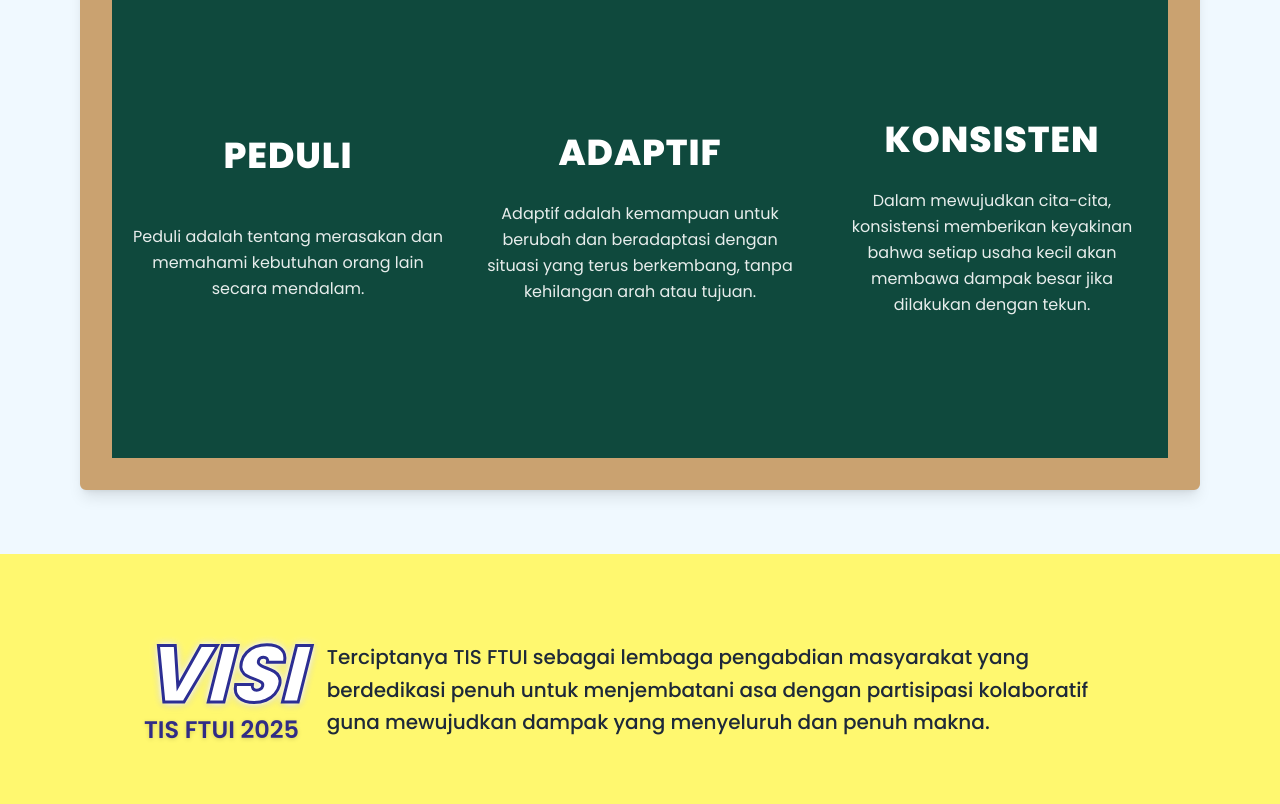
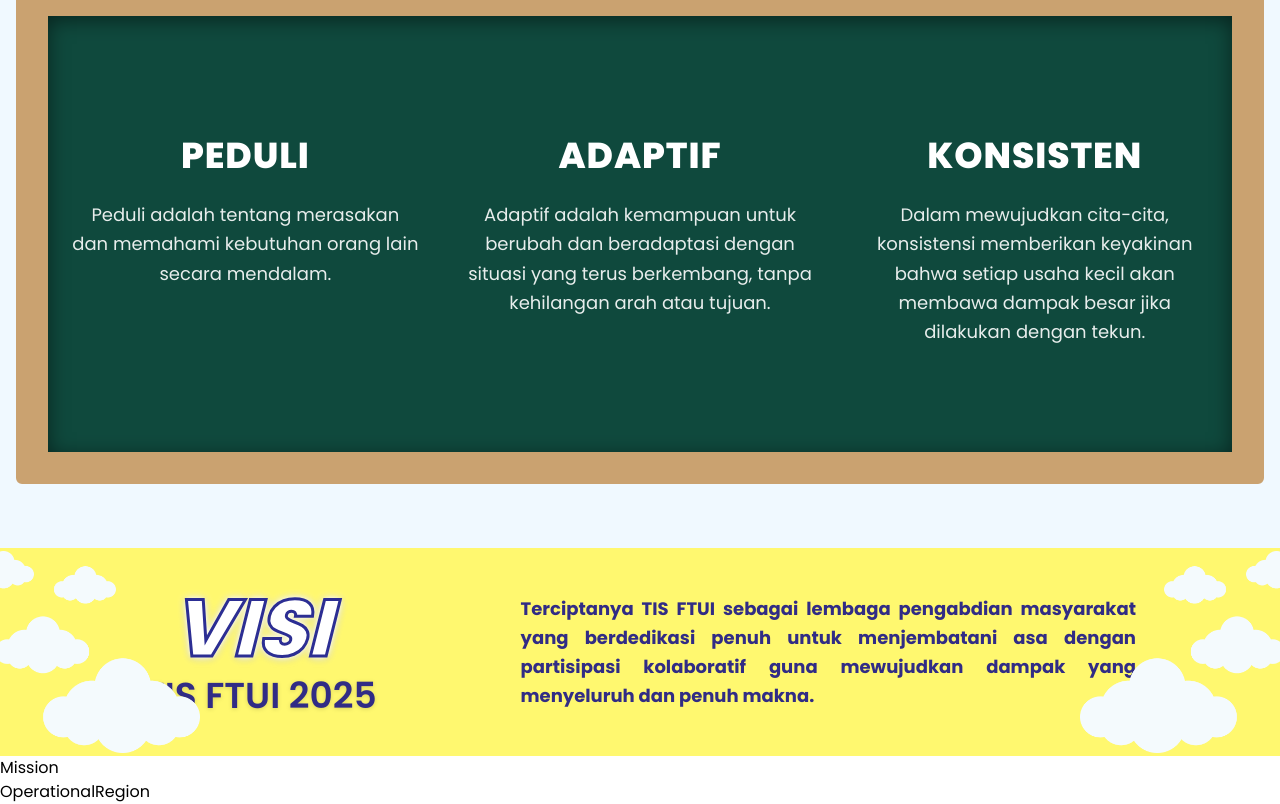
Before and after one commit to EXERCISE-FTUI/TISxExercise-2025, a Next.js app: page / in a window 1280 px wide. Shown: the part 280-1084 px from the top of the page. Built offline with nearby package versions, Linux system fonts and the light colour scheme.

Commit message:
fixed alignment issues, added vision

```diff
--- a/src/sections/Values/Values.tsx
+++ b/src/sections/Values/Values.tsx
@@ -6,50 +6,53 @@
     <section id="values" className="w-screen py-16 bg-sky-50">
       {/* Title row */}
       <div className="mx-auto mb-8 max-w-6xl px-4 flex items-end gap-4">
-        <h2 className="text-5xl md:text-6xl font-extrabold uppercase text-outline text-outline-shadow text-outline-glow">
+        <h2 className="text-5xl md:text-8xl font-extrabold uppercase leading-none text-outline text-outline-shadow text-outline-glow">
           NILAI
         </h2>
-        <span className="text-xl md:text-2xl font-semibold text-indigo-900">
+        <span className="text-xl md:text-3xl pb-1 font-semibold text-indigo-900">
           TIS FTUI 2025
         </span>
       </div>
 
       {/* Chalkboard */}
-    <div className="mx-auto max-w-6xl px-4">
-      <div className="rounded-md border-[32px] border-[#caa270] bg-[#0f493d] shadow-lg">
+      <div className="mx-auto max-w-7xl px-4">
+        <div
+          className="rounded-md border-[32px] border-[#caa270] bg-[#0f493d] shadow-lg"
+          style={{
+            boxShadow: 'inset 0 4px 20px rgba(0, 0, 0, 0.5)',
+            height: '500px'
+          }}
+        >
           <div className="flex flex-col md:flex-row">
-
             {/* Value 1 */}
-          <div className="flex-1 px-4 py-25 flex flex-col items-center justify-center text-center">
-            <h3 className="mb-12 text-4xl font-extrabold uppercase tracking-wide text-white">
+            <div className="flex-1 px-6 py-30 flex flex-col items-center justify-start text-center gap-6">
+              <h3 className="text-4xl font-extrabold uppercase tracking-wide text-white">
                 PEDULI
               </h3>
-            <p className="text-l leading-relaxed text-white/90">
+              <p className="text-lg leading-relaxed text-white/90">
                 Peduli adalah tentang merasakan dan memahami kebutuhan orang lain secara mendalam.
               </p>
             </div>
 
             {/* Value 2 */}
-          <div className="flex-1 px-4 py-35 flex flex-col items-center justify-center text-center">
-            <h3 className="mb-7 text-4xl font-extrabold uppercase tracking-wide text-white">
+            <div className="flex-1 px-6 py-30 flex flex-col items-center justify-start text-center gap-6">
+              <h3 className="text-4xl font-extrabold uppercase tracking-wide text-white">
                 ADAPTIF
               </h3>
-            <p className="text-l leading-relaxed text-white/90">
+              <p className="text-lg leading-relaxed text-white/90">
                 Adaptif adalah kemampuan untuk berubah dan beradaptasi dengan situasi yang terus berkembang, tanpa kehilangan arah atau tujuan.
               </p>
             </div>
 
-
             {/* Value 3 */}
-          <div className="flex-1 px-4 py-35 flex flex-col items-center justify-center text-center">
-            <h3 className="mb-7 text-4xl font-extrabold uppercase tracking-wide text-white">
+            <div className="flex-1 px-6 py-30 flex flex-col items-center justify-start text-center gap-6">
+              <h3 className="text-4xl font-extrabold uppercase tracking-wide text-white">
                 KONSISTEN
               </h3>
-            <p className="text-l leading-relaxed text-white/90">
+              <p className="text-lg leading-relaxed text-white/90">
                 Dalam mewujudkan cita-cita, konsistensi memberikan keyakinan bahwa setiap usaha kecil akan membawa dampak besar jika dilakukan dengan tekun.
               </p>
             </div>
-
           </div>
         </div>
       </div>
--- a/src/sections/Vision/Vision.tsx
+++ b/src/sections/Vision/Vision.tsx
@@ -8,49 +8,52 @@
       id="vision"
       className="relative isolate w-screen overflow-hidden bg-[#FFF86F]"
     >
-      {/* -------------- side clouds ---------------- */}
-      {/* LEFT side (flipped) */}
-      <div className="pointer-events-none absolute inset-y-0 left-0 w-[120px] overflow-hidden relative z-10">
+      {/* -------------- Side Clouds ---------------- */}
+
+      {/* LEFT side (mirrored horizontally) */}
+      <div className="pointer-events-none absolute left-0 top-0 bottom-0 z-10 w-[200px]">
         <Image
           src="/assets/Staffs/images/cloud.png"
-          alt="cloud"
+          alt="cloud left"
           fill
-          className="object-contain object-left rotate-180 select-none"
+          className="object-contain object-left scale-x-[-1] select-none"
           priority
         />
       </div>
 
-
       {/* RIGHT side (normal) */}
-      <div className="pointer-events-none absolute inset-y-0 right-0 w-[120px] overflow-hidden relative z-10">
+      <div className="pointer-events-none absolute right-0 top-0 bottom-0 z-10 w-[200px]">
         <Image
           src="/assets/Staffs/images/cloud.png"
-          alt="cloud"
+          alt="cloud right"
           fill
           className="object-contain object-right select-none"
         />
       </div>
 
             {/* -------------- banner content ------------- */}
-      <div className="mx-auto max-w-5xl px-4 py-12 md:py-20 flex flex-col md:flex-row md:items-center gap-6">
+      <div className="mx-auto max-w-5xl px-4 py-6 md:py-10 flex flex-col md:flex-row md:items-center gap-6">
+
         {/* Heading Container */}
-      <div className="shrink-0 flex flex-col items-start">
-        <div className="text-[5rem] leading-none italic font-extrabold uppercase text-indigo-900 drop-shadow-sm text-outline-shadow text-outline-visi">
+        <div className="shrink-0 flex flex-col items-center md:items-start text-center md:text-left">
+          <div className="text-[5rem] leading-none pl-7 italic font-extrabold uppercase text-indigo-900 drop-shadow-sm text-outline-shadow text-outline-visi">
             Visi
           </div>
-        <div className="text-2xl font-semibold text-indigo-900 drop-shadow-sm">
+          <div className="text-4xl font-semibold text-indigo-900 drop-shadow-sm mt-2">
             TIS&nbsp;FTUI&nbsp;2025
           </div>
         </div>
 
-
         {/* Paragraph */}
-        <p className="text-lg md:text-xl font-medium leading-relaxed text-gray-800">
+        <div className="md:pl-30">
+          <p className="text-lg md:text-lg font-bold leading-relaxed text-indigo-900 text-justify">
             Terciptanya TIS FTUI sebagai lembaga pengabdian masyarakat yang
             berdedikasi penuh untuk menjembatani asa dengan partisipasi
             kolaboratif guna mewujudkan dampak yang menyeluruh dan penuh makna.
           </p>
         </div>
+      </div>
+
     </section>
   );
 };
```
Lines whose indentation alone changed are shown as unchanged.
